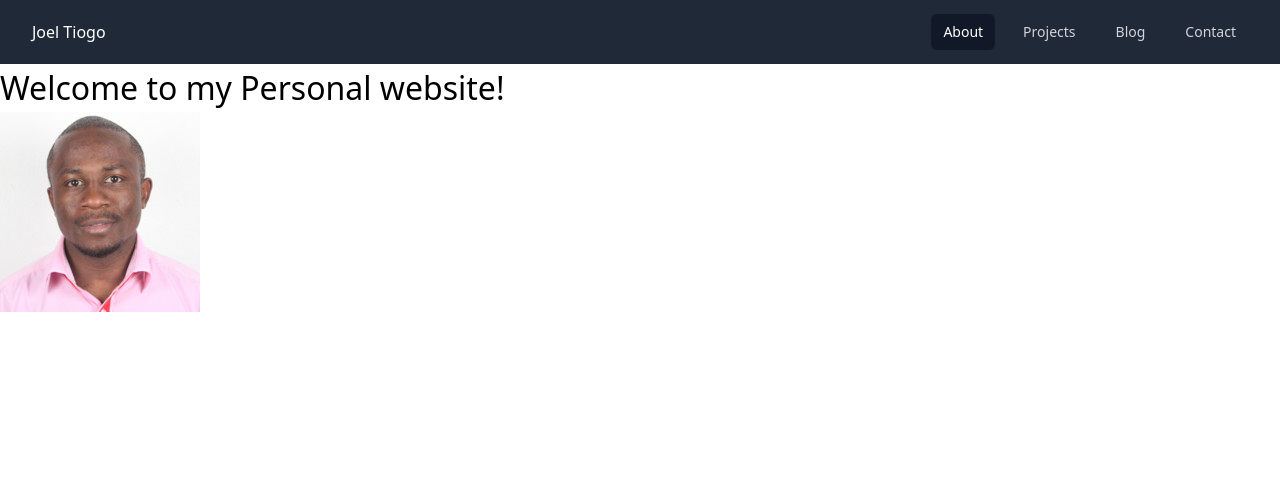
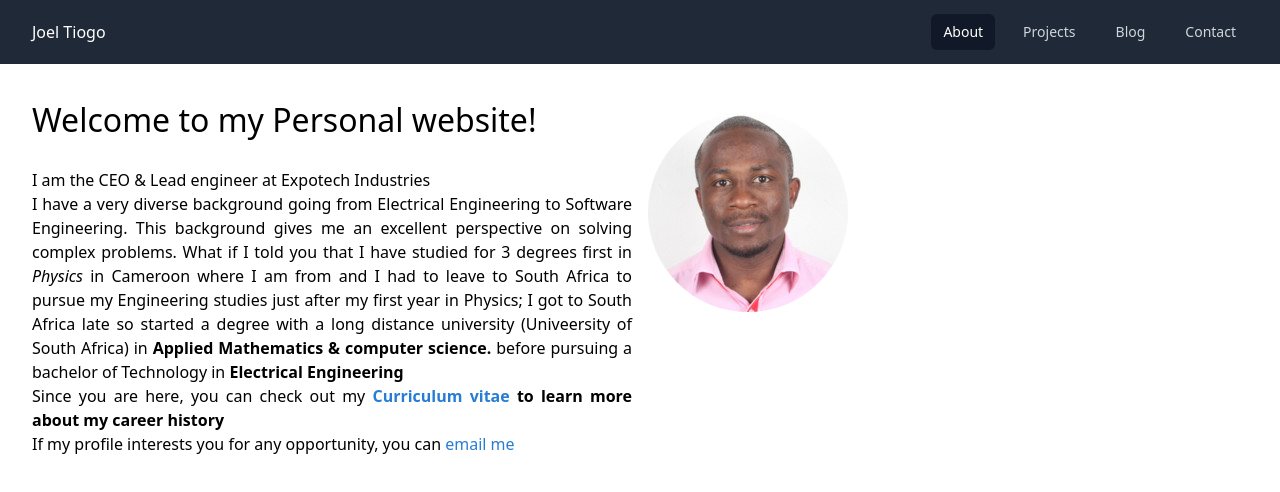
Before and after one commit to JoelBrice/joeltiogo, a React (Create React App) app: page / in a window 1280 px wide. Shown: the top 492 px of the page. Built offline with nearby package versions, Linux system fonts and the light colour scheme.

Commit message:
basic description added

```diff
--- a/src/App.css
+++ b/src/App.css
@@ -1,3 +1,30 @@
+.main {
+  margin: 2em;
+}
+
 .main h1 {
   font-size: 32px;
 }
+
+.col {
+  width: 600px;
+  text-align: justify;
+  display: block;
+}
+
+.row {
+  display: inline-flex;
+  row-gap: 50px;
+}
+
+.profile-pic {
+  margin: 1em;
+  border-radius: 50%;
+  display: block;
+  align-self: flex-end;
+}
+
+.cv,
+.mail {
+  color: #277dd3;
+}
--- a/src/App.js
+++ b/src/App.js
@@ -11,9 +11,19 @@ function App() {
           <div className='col'>
 
             <h1> Welcome to my Personal website!</h1>
+            <br />
+            <h3> I am the CEO & Lead engineer at
+              <a href="https://www.expotechindustries.com"> Expotech Industries</a></h3>
+            <p>
+              <p> I have a very diverse background going from Electrical Engineering to Software Engineering. This background gives me an excellent perspective on solving complex problems.
+                What if I told you that I have studied for 3 degrees first in <em> Physics </em> in Cameroon where I am from and I had to leave to South Africa to pursue my Engineering studies just after my first year in Physics;
+                I got to South Africa late so started a degree with a long distance university (Univeersity of South Africa) in <b>Applied Mathematics & computer science. </b> before pursuing a bachelor of Technology in <b> Electrical Engineering</b></p>
+              <p> Since you are here, you can check out my <b><a className='cv' href='https://docs.google.com/document/d/1BsLlXRjWIyOuWyiV160slcSjBAcXMZRVJi0LagYobzU/edit?usp=sharing'>Curriculum vitae</a> to learn more about my career history</b></p>
+              If my profile interests you for any opportunity, you can <a className='mail' href='mailto:joel.tiogo@xpotechindustries.com'>email me</a>
+            </p>
           </div>
           <div className='col'>
-            <img src={photo} />
+            <img src={photo} className="profile-pic" />
           </div>
         </div>
       </div>
```
